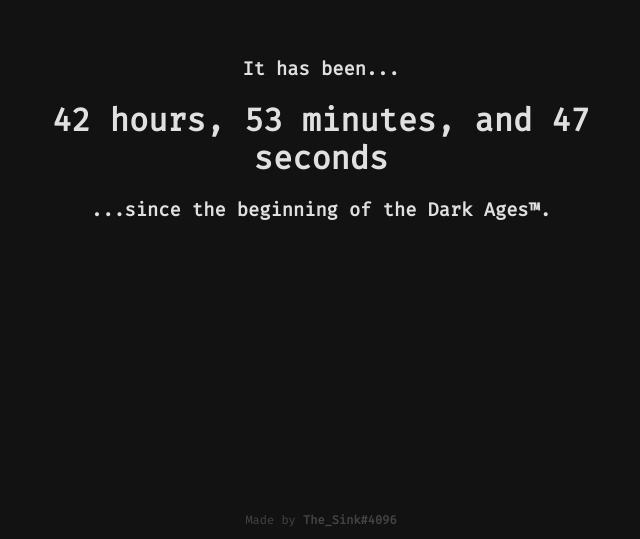
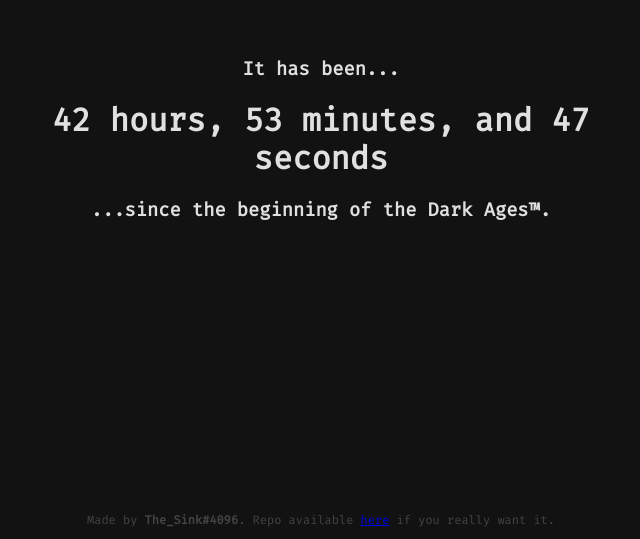
Before and after one commit to DaEnder/robloxdown, a plain HTML site: page index.html in a window 1280 px wide. Shown: the part 261-800 px from the top of the page, without its empty margins (319-959 px from the left). Drawn offline with Linux system fonts and the light colour scheme.

Commit message:
Update index.html

```diff
--- a/index.html
+++ b/index.html
@@ -34,7 +34,7 @@
             <h1 id="time-label"><b>0h 0m 0s</b></h1>
             <h3>...since the beginning of the Dark Ages™.</h3>
         </div>
-        <p class="bottom">Made by <b>The_Sink#4096</b></p>
+        <p class="bottom">Made by <b>The_Sink#4096</b>. Repo available <a href="https://github.com/the-sink/robloxdown" target="_blank">here</a> if you really want it.</p>
         <script type="text/javascript">
             const label = document.getElementById('time-label');
             const start = 1635462000000;
```
